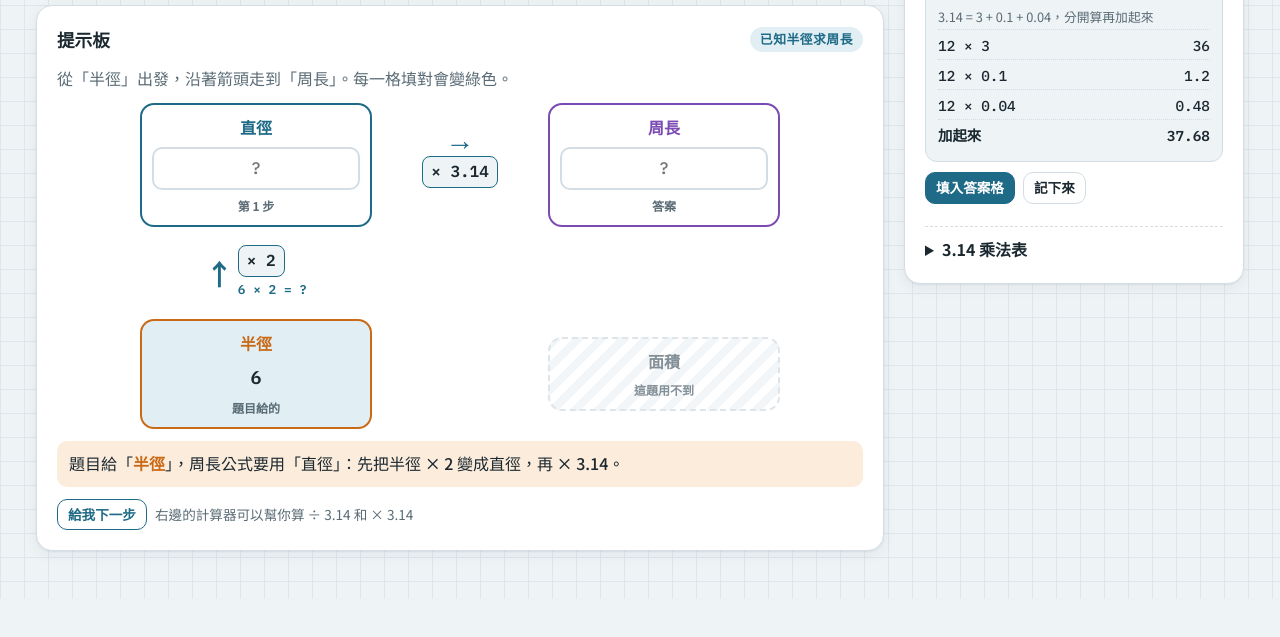
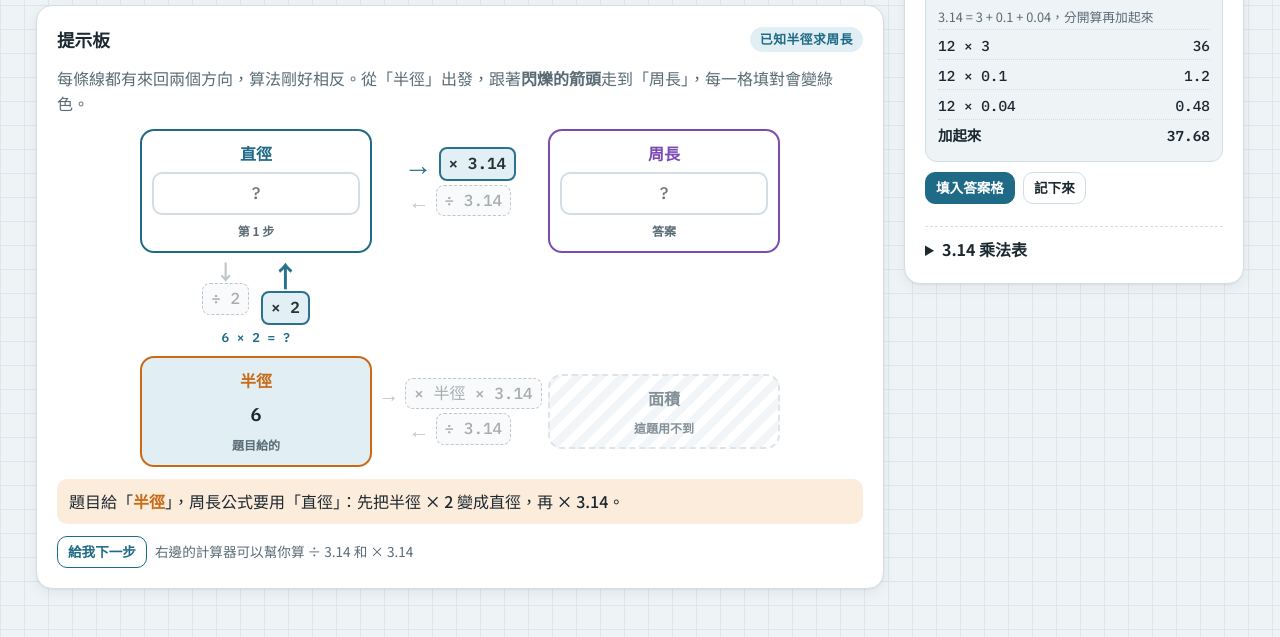
Before and after one commit to marypingu213-code/food, a plain HTML site: page circle-math/index.html in a window 1280 px wide. Shown: the part 451-1088 px from the top of the page. Before the commit the page ends 1050 px from the top, so only its background shows below. Drawn offline with Linux system fonts and the light colour scheme.

Commit message:
Show both directions on every map edge; slowly blink the route to take
Co-Authored-By: Claude Opus 5.5 <noreply@anthropic.com>
Claude-Session: https://claude.ai/code/session_01PGau7toAWD7fTejTbe4KT4

```diff
--- a/circle-math/index.html
+++ b/circle-math/index.html
@@ -119,14 +119,28 @@ header.top{display:flex;flex-wrap:wrap;align-items:center;justify-content:space-
 .node input.bad,.arw input.bad{border-color:var(--bad);background:var(--bad-soft)}
 .node .ask{font-size:.75rem;font-weight:700;color:var(--muted)}
 .arw{display:flex;flex-direction:column;align-items:center;justify-content:center;gap:3px;text-align:center;min-width:0}
-.arw.v{flex-direction:row;gap:4px;justify-content:flex-start;justify-self:center}
+.arw.v{justify-self:center}
 .arw.v .ex{white-space:nowrap}
+.dirs{display:flex;flex-direction:column;gap:4px;align-items:center}
+.arw.v .dirs{flex-direction:row;gap:12px;align-items:flex-start}
+.dir{display:flex;align-items:center;gap:6px}
+.dir .ot{white-space:nowrap}
+.arw.v .dir{flex-direction:column;gap:2px}
+.dir.idle{opacity:.38}
+.dir.idle .glyph{color:var(--muted);font-size:1.3rem}
+.dir.idle .ot{border-style:dashed;border-color:var(--muted);font-weight:500}
+.dir.on .ot{background:var(--accent-soft);border-width:2px}
+.dir.done .glyph{color:var(--ok)}
+.dir.done .ot{border-color:var(--ok);background:var(--ok-soft);color:var(--ok)}
+@media (prefers-reduced-motion:no-preference){
+  .dir.on:not(.done){animation:slowblink 2.4s ease-in-out infinite}
+  @keyframes slowblink{0%,100%{opacity:1}50%{opacity:.2}}
+}
 .map .node:not(.given){align-self:center}.map .node.given{align-self:center}
 .arw .glyph{font-size:1.8rem;line-height:1;color:var(--accent);font-weight:700}
 .arw .ot{max-width:100%;font-family:var(--num);font-weight:600;color:var(--ink);background:var(--bg);border:1.5px solid var(--accent);border-radius:8px;padding:2px 8px}
 .arw .ex{font-family:var(--num);font-size:.8rem;color:var(--muted);min-height:1.2em;overflow-wrap:anywhere}
 .arw .ex.known{color:var(--accent);font-weight:600}
-.arw .v-txt{display:flex;flex-direction:column;align-items:flex-start;gap:3px}
 .arw .sub{display:flex;flex-direction:column;gap:3px;align-items:center;border:1.5px dashed var(--muted);border-radius:10px;padding:6px;width:100%}
 .arw .sub .nl{font-size:.8rem;font-weight:700;color:var(--muted)}
 .map .no{display:flex;align-items:center;justify-content:center;gap:6px;color:var(--muted);font-size:.78rem;font-weight:700;text-align:center;border-left:2px dashed var(--line);margin-left:50%;padding-left:8px;justify-self:start}
@@ -560,20 +574,22 @@ function pathModel(p){
   };
   Object.keys(B).forEach(k => { if (!route.includes(k)) B[k].off = true; });
   B[route[0]].given = true;
-  const EDGE = {
-    'c>d':['top', {glyph:'←', op:'÷ 3.14', ex:x => `${x} ÷ 3.14`}],
-    'd>c':['top', {glyph:'→', op:'× 3.14', ex:x => `${x} × 3.14`}],
-    'd>r':['left', {glyph:'↓', op:'÷ 2', ex:x => `${x} ÷ 2`}],
-    'r>d':['left', {glyph:'↑', op:'× 2', ex:x => `${x} × 2`}],
-    'r>a':['bottom', {glyph:'→', op:'× 半徑 × 3.14', ex:x => `${x} × ${x} × 3.14`}],
-    'a>r':['bottom', {glyph:'←', op:'÷ 3.14', ex:x => `${x} ÷ 3.14`, op2:'哪個數 × 自己？'}],
+  const EDGES = {
+    top:[{key:'d>c', glyph:'→', op:'× 3.14', ex:x => `${x} × 3.14`}, {key:'c>d', glyph:'←', op:'÷ 3.14', ex:x => `${x} ÷ 3.14`}],
+    left:[{key:'d>r', glyph:'↓', op:'÷ 2', ex:x => `${x} ÷ 2`}, {key:'r>d', glyph:'↑', op:'× 2', ex:x => `${x} × 2`}],
+    bottom:[{key:'r>a', glyph:'→', op:'× 半徑 × 3.14', ex:x => `${x} × ${x} × 3.14`}, {key:'a>r', glyph:'←', op:'÷ 3.14', ex:x => `${x} ÷ 3.14`, op2:'哪個數 × 自己？'}],
   };
+  const used = {};
+  for (let i = 1; i < route.length; i++) used[route[i-1] + '>' + route[i]] = true;
   const arrows = {};
+  Object.entries(EDGES).forEach(([name, dirs]) => {
+    const act = dirs.find(d => used[d.key]);
+    arrows[name] = {dirs, active: act ? act.key : null, from: act ? act.key[0] : null, to: act ? act.key[2] : null, ex: act && act.ex, op2: act && act.op2};
+  });
   let step = 0;
   for (let i = 1; i < route.length; i++){
-    const [name, a] = EDGE[route[i-1] + '>' + route[i]];
-    arrows[name] = Object.assign({from:route[i-1]}, a);
-    if (a.op2) arrows[name].sub = {label:'半徑×半徑', val:v.s, step:++step};
+    const key = route[i-1] + '>' + route[i];
+    if (key === 'a>r') arrows.bottom.sub = {label:'半徑×半徑', val:v.s, step:++step};
     B[route[i]].step = ++step;
   }
   B[route[route.length - 1]].final = true;
@@ -590,11 +606,13 @@ function renderPath(p){
     ? `<div class="node k-${nd.k} given ${nd.pos}" data-key="${nd.k}"><span class="nl">${nd.label}</span><span class="nv">${f(nd.val)}</span><span class="ask">題目給的</span></div>`
     : `<div class="node k-${nd.k} ${nd.pos}" data-key="${nd.k}"><span class="nl">${nd.label}</span>${inp(nd.val, nd.step, nd.label)}<span class="ask">${nd.final ? '答案' : '第 ' + nd.step + ' 步'}</span></div>`;
   const arrow = (name, a) => {
-    const vert = name === 'left';
-    const txt = `<span class="ot">${esc(a.op)}</span><span class="ex" data-ex="${name}"></span>`;
-    if (vert) return `<div class="arw v a-${name}"><span class="glyph">${a.glyph}</span><span class="v-txt">${txt}</span></div>`;
+    const dirs = a.dirs.map(d => {
+      const on = d.key === a.active;
+      return `<div class="dir ${on ? 'on' : 'idle'}" ${on ? `data-to="${d.key[2]}"` : 'aria-hidden="true"'}><span class="glyph">${d.glyph}</span><span class="ot">${esc(on || !d.idleOp ? d.op : d.idleOp)}</span></div>`;
+    }).join('');
+    const ex = a.active ? `<span class="ex" data-ex="${name}"></span>` : '';
     const sub = a.sub ? `<div class="sub"><span class="nl">${a.sub.label}</span>${inp(a.sub.val, a.sub.step, a.sub.label)}<span class="nl">第 ${a.sub.step} 步</span></div><span class="ot">${esc(a.op2)}</span>` : '';
-    return `<div class="arw a-${name}"><span class="glyph">${a.glyph}</span>${txt}${sub}</div>`;
+    return `<div class="arw ${name === 'left' ? 'v' : ''} a-${name}"><div class="dirs">${dirs}</div>${ex}${sub}</div>`;
   };
   const sq = p.type === 'A2C' ? (() => {
     const max = Math.max(20, Math.ceil(p.v.r));
@@ -604,7 +622,7 @@ function renderPath(p){
   })() : '';
   box.innerHTML = `
     <div class="hint-title"><h2>${t.path ? '視覺路徑' : '提示板'}</h2><span class="chip ${t.path ? 'path' : ''}">${t.label}</span></div>
-    <p style="margin:0 0 12px;color:var(--muted)">從「${NAME[t.give]}」出發，沿著箭頭走到「${NAME[t.ask]}」。每一格填對會變綠色。</p>
+    <p style="margin:0 0 12px;color:var(--muted)">每條線都有來回兩個方向，算法剛好相反。從「${NAME[t.give]}」出發，跟著<strong>閃爍的箭頭</strong>走到「${NAME[t.ask]}」，每一格填對會變綠色。</p>
     <div class="map">
       ${Object.values(M.B).map(node).join('')}
       ${Object.entries(M.arrows).map(([k, a]) => arrow(k, a)).join('')}
@@ -626,9 +644,11 @@ function renderPath(p){
   };
   const updateEx = () => {
     Object.entries(M.arrows).forEach(([name, a]) => {
+      if (!a.active) return;
       const el = box.querySelector(`[data-ex="${name}"]`), x = known(a.from);
       el.textContent = x === null ? '' : a.ex(f(x)) + ' = ?';
       el.classList.toggle('known', x !== null);
+      box.querySelector(`.a-${name} .dir.on`).classList.toggle('done', known(a.to) !== null);
     });
   };
   box.querySelectorAll('input[data-step]').forEach(i => {
```
Also changed, not shown: 1 other file.
